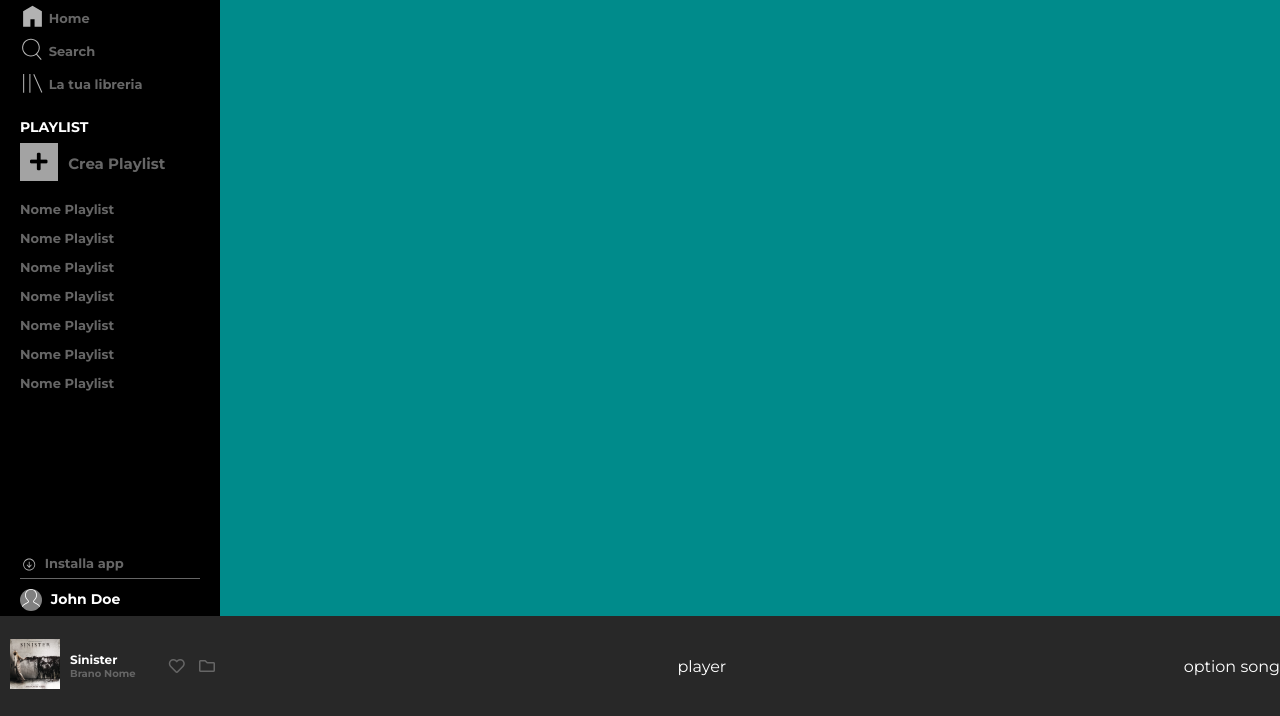
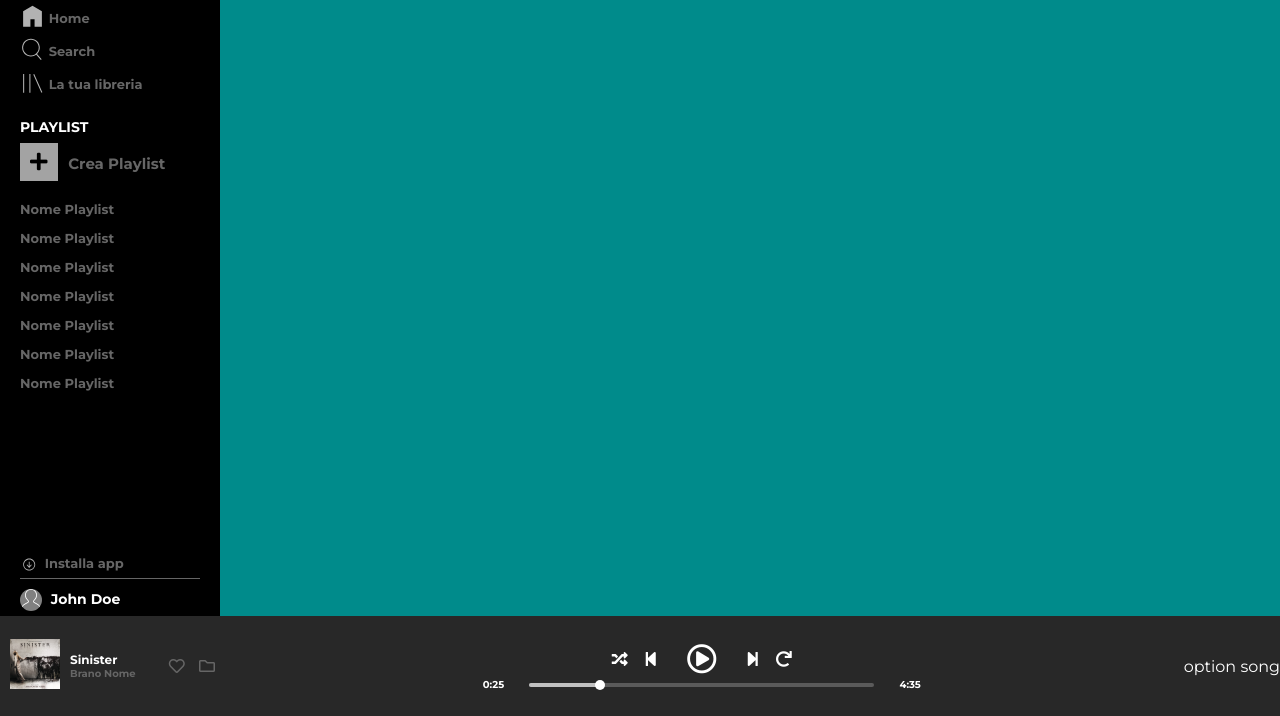
Before and after one commit to MatteoRuggieri2/html-css-spotifyweb, a plain HTML site: page index.html in a window 1280 px wide. Shown: the part 84-800 px from the top of the page. Drawn offline with Linux system fonts and the light colour scheme.

Commit message:
Terminato player

```diff
--- a/css/style.css
+++ b/css/style.css
@@ -216,18 +216,18 @@ aside ul a img{
     height: 100%;
     padding-top: 100px;
     overflow-y: auto;
+
+    /*test*/
     background-color: darkcyan;
 }
 
 /*FOOTER*/
+/*Song*/
 .song{
     width: 220px;
     display: flex;
     justify-content: space-between;
     align-items: center;
-
-    /*test*/
-    /* background-color: darkgoldenrod; */
 }
 
 .album-container{
@@ -268,6 +268,79 @@ aside ul a img{
 .song .song-icon a{
     margin: 0 5px;
     color: #666666;
+}
+
+/*Player*/
+.player{
+    display: flex;
+    flex-direction: column;
+    align-items: center;
+}
+
+.play-buttons{
+    width: 190px;
+    display: flex;
+    justify-content: space-between;
+    align-items: center;
+}
+
+.play-buttons a{
+    margin: 0 5px;
+    font-size: 16px;
+    color: white;
+}
+
+.play-buttons .play-icon{
+    font-size: 30px;
+    margin: 0 18px;
+}
+
+.time-line{
+    width: 35vw;
+    display: flex;
+    justify-content: space-between;
+    align-items: center;
+}
+
+.minutes{
+    margin: 0 5px;
+    font-size: 10px;
+    font-weight: bold;
+}
+
+.line{
+    display: flex;
+    width: 100%;
+    height: 4px;
+    margin: 0 20px;
+    border-radius: 2px;
+    background-color: #5a5a5a;
+}
+
+.time{
+    width: 20%;
+    height: 100%;
+    border-radius: 2px;
+    background-color: #c1c1c1;
+    position: relative;
+}
+
+.time:hover{
+    background-color: yellowgreen;
+    cursor: pointer;
+}
+
+.time::after{
+    content: "";
+    display: inline-block;
+    width: 10px;
+    height: 10px;
+    background-color: white;
+    border-radius: 50%;
+    position: absolute;
+    top: -70%;
+    left: 95%;
+    cursor: grab;
 }
 
 
--- a/index.html
+++ b/index.html
@@ -143,7 +143,28 @@
         </div>
 
         <!-- Player -->
-        <div class="player">player</div>
+        <div class="player">
+
+            <!-- Play Buttons -->
+            <div class="play-buttons">
+                <a class="randomplay-icon" href="#"><i class="fas fa-random"></i></a>
+                <a class="step-backward-icon" href="#"><i class="fas fa-step-backward"></i></a>
+                <a class="play-icon" href="#"><i class="far fa-play-circle"></i></a>
+                <a class="step-forward-icon" href="#"><i class="fas fa-step-forward"></i></a>
+                <a class="load-icon" href="#"><i class="fas fa-redo"></i></a>
+            </div>
+
+            <!-- Time Line -->
+            <div class="time-line">
+                <div class="minutes">0:25</div>
+
+                <div class="line">
+                    <div class="time"></div>
+                </div>
+
+                <div class="minutes">4:35</div>
+            </div>
+        </div>
 
         <!-- Option Song -->
         <div class="option-song">option song</div>
```
